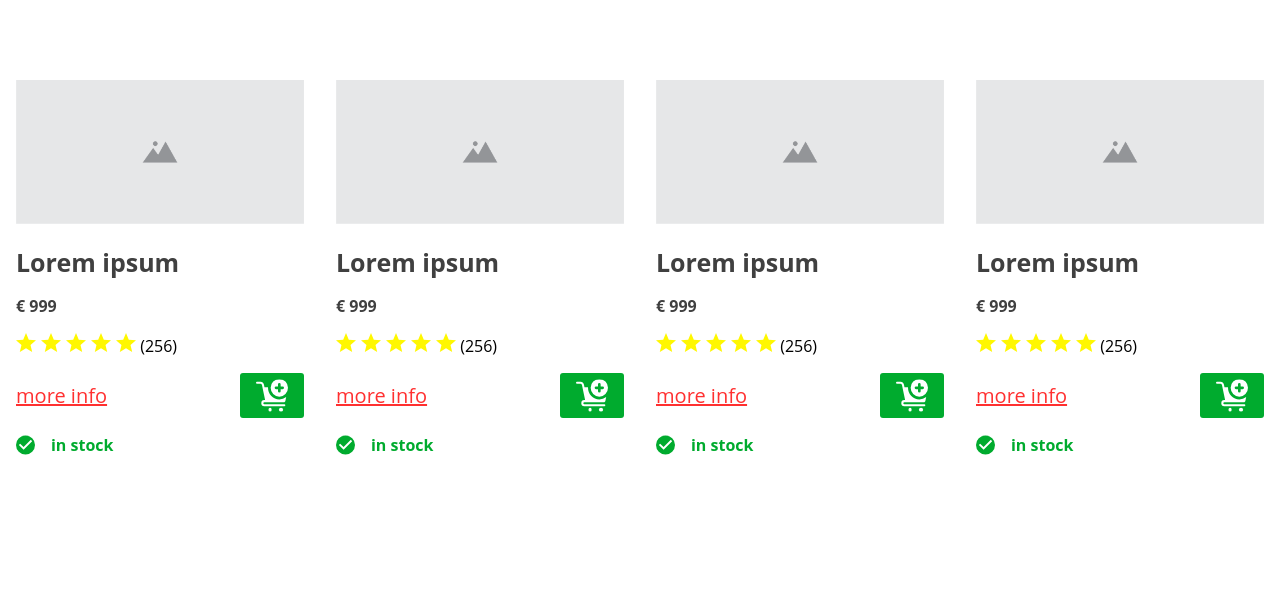
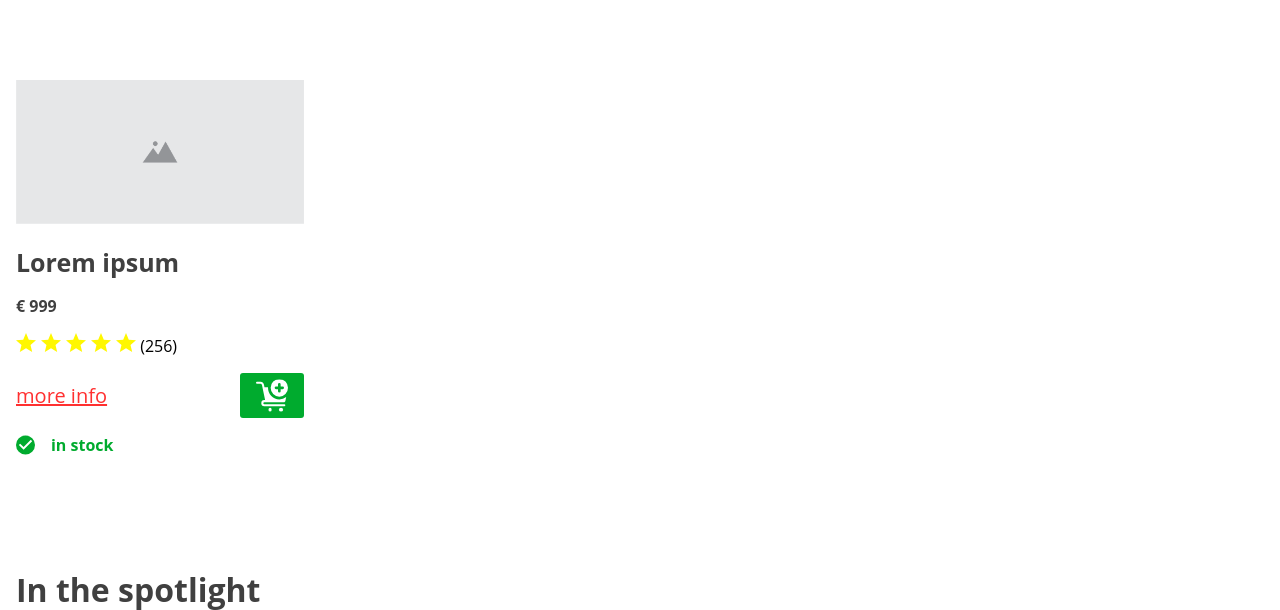
Before and after one commit to pgmgent-pgm-4/webshop-hotred, an Eleventy site: page src/client/views/index.njk in a window 1280 px wide. Shown: the part 327-937 px from the top of the page. Built offline with nearby package versions, Linux system fonts and the light colour scheme; Eleventy itself is replaced by a stand-in of ours; files that its build step writes are made by us from their sources.

Commit message:
made spotlight desktop/mobile/tablet

```diff
--- a/src/client/assets/_sass/pages/_home.scss
+++ b/src/client/assets/_sass/pages/_home.scss
@@ -72,6 +72,14 @@
 
 }
 
+.frontpage__spotlight {
+
+    h2 {
+        text-align: center;
+        margin-bottom: 6rem;
+    }
+}
+
 @media (min-width: 40rem) {
 
 
@@ -89,7 +97,12 @@
 }
 
 @media (min-width: 70rem) {
-    .articles{
+    .articles {
+        h1 {
+            text-align: left;
+            margin-left: 1rem;
+        }
+
         &__all-articles {
             justify-content: space-between;
         }
@@ -97,13 +110,21 @@
         &__article {
             width: 25%;
 
-             &__link-atc-wrap {
+            &__link-atc-wrap {
 
 
-                 img {
+                img {
                     width: 4rem;
                 }
-             }
+            }
+        }
+    }
+
+    .frontpage__spotlight {
+
+        h2 {
+            text-align: left;
+            margin-left: 1rem;
         }
     }
 }
--- a/src/client/views/index.njk
+++ b/src/client/views/index.njk
@@ -13,7 +13,9 @@ eleventyNavigation:
         <div class="articles__article">
             <img class='articles__article__product-image' src="assets/img/placeholder-image.png" alt="ph">
             <h3>Lorem ipsum</h3>
-            <span class="articles__article__price"><strong>€ 999</strong></span>
+            <span class="articles__article__price">
+                <strong>€ 999</strong>
+            </span>
             <div class="articles__article__rating-wrap">
                 <img src="assets/img/icons/all-rating-starts.svg" alt="5 star rating">
                 <span class="articles__article__rating-amount">(256)</span>
@@ -27,44 +29,20 @@ eleventyNavigation:
                 <span class="articles__article__in-stock">in stock</span>
             </div>
         </div>
+    </div>
+
+</div>
+
+<div class="frontpage__spotlight">
+    <h2>In the spotlight</h2>
+<div class='articles__all-articles'>
+
         <div class="articles__article">
             <img class='articles__article__product-image' src="assets/img/placeholder-image.png" alt="ph">
             <h3>Lorem ipsum</h3>
-            <span class="articles__article__price"><strong>€ 999</strong></span>
-            <div class="articles__article__rating-wrap">
-                <img src="assets/img/icons/all-rating-starts.svg" alt="5 star rating">
-                <span class="articles__article__rating-amount">(256)</span>
-            </div>
-            <div class="articles__article__link-atc-wrap">
-                <a href="#">more info</a>
-                <img src="assets/img/icons/add-to-cart.svg" alt="add to cart icon">
-            </div>
-            <div class="articles__article__in-stock-wrap">
-                <img src="assets/img/icons/check_circle.svg" alt="check">
-                <span class="articles__article__in-stock">in stock</span>
-            </div>
-        </div>
-        <div class="articles__article">
-            <img class='articles__article__product-image' src="assets/img/placeholder-image.png" alt="ph">
-            <h3>Lorem ipsum</h3>
-            <span class="articles__article__price"><strong>€ 999</strong></span>
-            <div class="articles__article__rating-wrap">
-                <img src="assets/img/icons/all-rating-starts.svg" alt="5 star rating">
-                <span class="articles__article__rating-amount">(256)</span>
-            </div>
-            <div class="articles__article__link-atc-wrap">
-                <a href="#">more info</a>
-                <img src="assets/img/icons/add-to-cart.svg" alt="add to cart icon">
-            </div>
-            <div class="articles__article__in-stock-wrap">
-                <img src="assets/img/icons/check_circle.svg" alt="check">
-                <span class="articles__article__in-stock">in stock</span>
-            </div>
-        </div>
-        <div class="articles__article">
-            <img class='articles__article__product-image' src="assets/img/placeholder-image.png" alt="ph">
-            <h3>Lorem ipsum</h3>
-            <span class="articles__article__price"><strong>€ 999</strong></span>
+            <span class="articles__article__price">
+                <strong>€ 999</strong>
+            </span>
             <div class="articles__article__rating-wrap">
                 <img src="assets/img/icons/all-rating-starts.svg" alt="5 star rating">
                 <span class="articles__article__rating-amount">(256)</span>
```
Also changed, not shown: src/client/assets/css/main.css, 1 other file.
